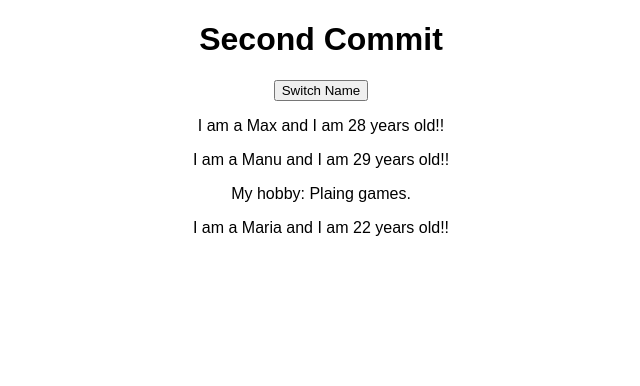
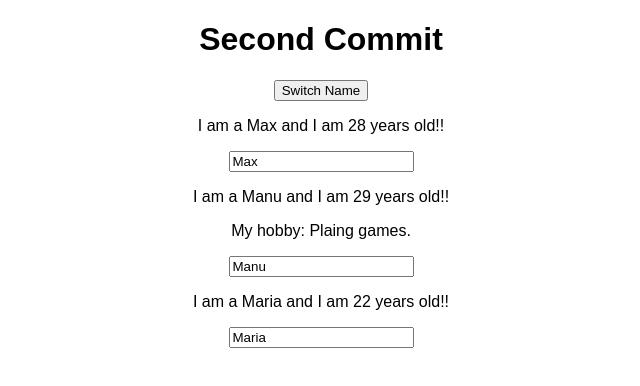
Before and after one commit to patelnitin00/React-Complete-Guide-, a React (Create React App) app: page / in a window 1280 px wide. Shown: the top 386 px of the page, without its empty margins (319-959 px from the left). Built offline with nearby package versions, Linux system fonts and the light colour scheme.

Commit message:
Adding 2-way binding

```diff
--- a/src/App.js
+++ b/src/App.js
@@ -34,7 +34,20 @@
       {name: "Maria", age:25}
     ]
   })
-};
+}
+
+
+onnameChangedHandler = (event) => {
+
+  this.setState({
+    persons:[
+      {name: 'Max', age: 28},
+      {name: event.target.value, age:29},
+      {name: "Maria", age:25}
+
+    ]
+  })
+}
 
 
 
@@ -48,6 +61,7 @@
         <Person name={this.state.persons[0].name} age={this.state.persons[0].age}/>
         <Person name={this.state.persons[1].name}
                 age={this.state.persons[1].age}
+                changed = {this.onnameChangedHandler}
                 click={this.switchnameHandler.bind(this,'NITIN PATEL')}>My hobby: Plaing games.</Person> {/* 2nd way to bind - more suitable */}
 
         <Person name={this.state.persons[2].name} age={this.state.persons[2].age}/>
--- a/src/Person/Person.js
+++ b/src/Person/Person.js
@@ -5,6 +5,7 @@
         <div>
             <p onClick={props.click}>I am a {props.name} and I am {props.age} years old!!</p>
             <p>{props.children}</p>
+            <input type="text" onChange={props.changed} value={props.name}/>
         </div>
     );
 }
```
